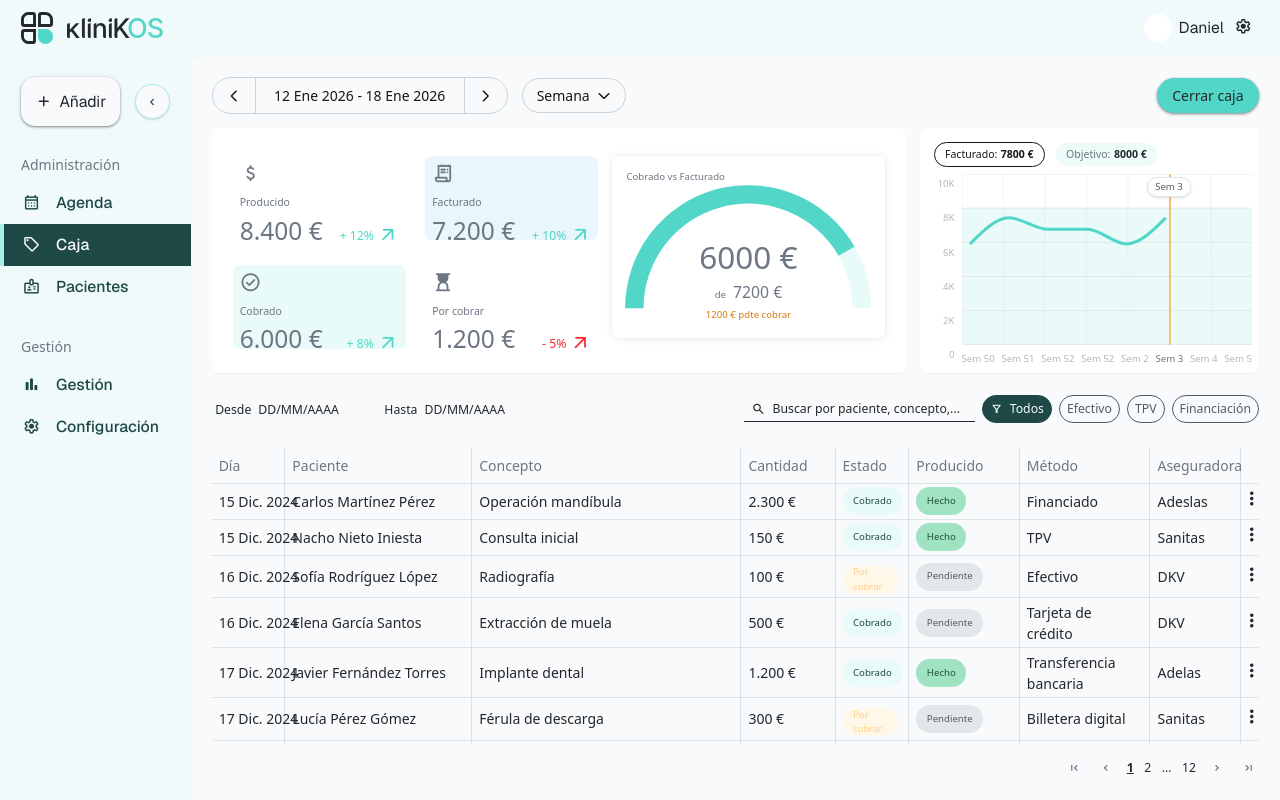
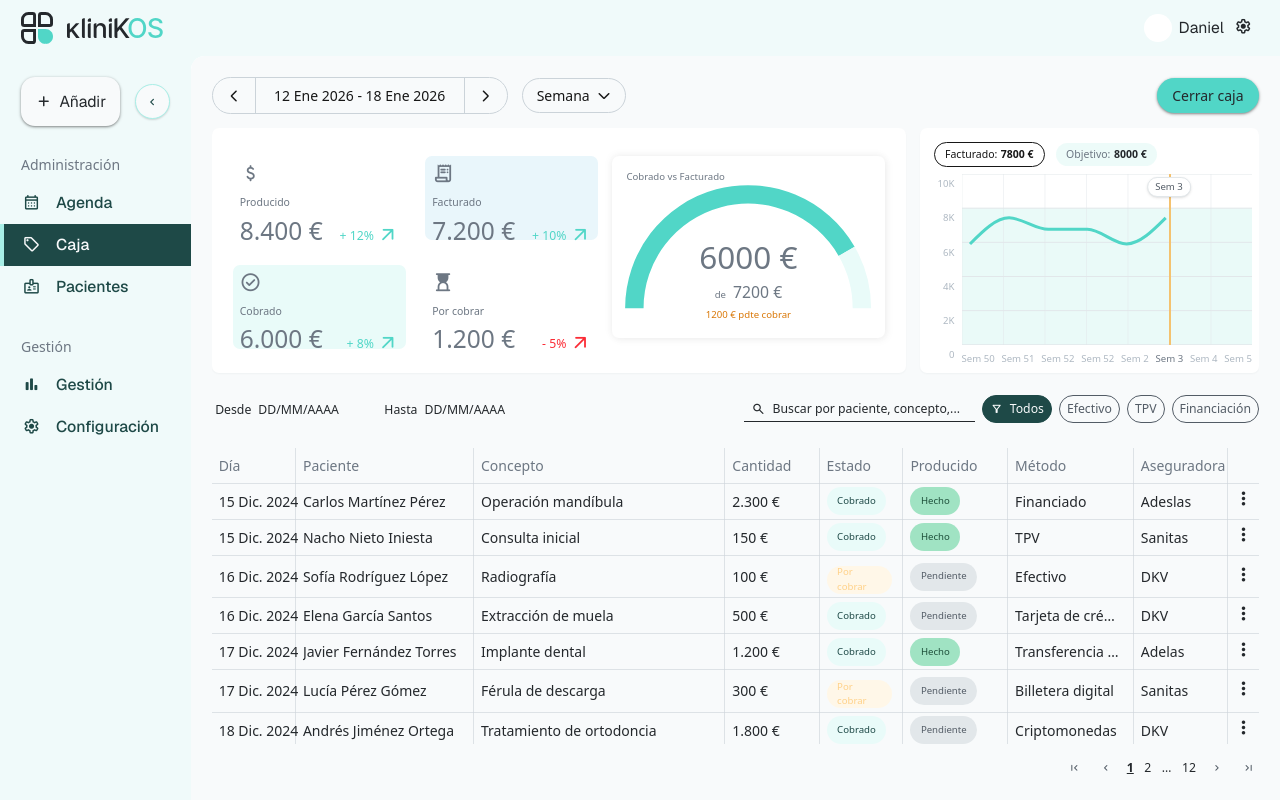
Before and after one commit to klinikOSapp/klinikOS-app, a Next.js app: page /caja in a window 1280 px wide. Built offline with nearby package versions, Linux system fonts and the light colour scheme.

Commit message:
agenda fixes

```diff
--- a/src/components/agenda/AppointmentSummaryCard.tsx
+++ b/src/components/agenda/AppointmentSummaryCard.tsx
@@ -171,6 +171,10 @@ export default function AppointmentSummaryCard({
       <div
         ref={indicatorRef}
         className='absolute left-0 top-0 bottom-0 z-10'
+        onMouseDown={(e) => {
+          // Prevenir que el mousedown inicie el drag selection del grid
+          e.stopPropagation()
+        }}
         onClick={(e) => {
           e.stopPropagation()
           if (onVisitStatusChange) {
@@ -265,21 +269,22 @@ export default function AppointmentSummaryCard({
         </div>
       </div>
 
-      {/* Drag / resize handlers */}
+      {/* Drag / resize handlers - left: 6px para no cubrir el indicador de estado */}
       <div
-        className={`absolute inset-0 ${
+        className={`absolute top-0 right-0 bottom-0 ${
           isDragging ? 'cursor-grabbing' : 'cursor-grab'
         }`}
+        style={{
+          left: '6px', // No cubrir el indicador de estado de visita
+          opacity: isDragging ? 0.88 : 1,
+          transform: isDragging ? 'scale(1.02)' : 'none',
+          transition: 'transform 120ms ease, opacity 120ms ease'
+        }}
         onMouseDown={(e) => {
           e.stopPropagation()
           onDragStart?.('move', event, e.clientX, e.clientY)
         }}
         aria-hidden
-        style={{
-          opacity: isDragging ? 0.88 : 1,
-          transform: isDragging ? 'scale(1.02)' : 'none',
-          transition: 'transform 120ms ease, opacity 120ms ease'
-        }}
       />
       <div
         className={`absolute bottom-0 left-0 right-0 h-2 ${
@@ -303,6 +308,7 @@ export default function AppointmentSummaryCard({
             top: menuPosition.top,
             left: menuPosition.left
           }}
+          onMouseDown={(e) => e.stopPropagation()}
           onClick={(e) => e.stopPropagation()}
         >
           <VisitStatusMenu
--- a/src/components/agenda/DayCalendar.tsx
+++ b/src/components/agenda/DayCalendar.tsx
@@ -907,6 +907,10 @@ function DayEvent({
       <div
         ref={indicatorRef}
         className='absolute left-0 top-0 bottom-0 z-10'
+        onMouseDown={(e) => {
+          // Prevenir que el mousedown inicie el drag selection del grid
+          e.stopPropagation()
+        }}
         onClick={(e) => {
           e.stopPropagation()
           if (onVisitStatusChange) {
@@ -984,12 +988,13 @@ function DayEvent({
         </div>
       </div>
 
-      {/* Drag overlay - inicia el drag desde cualquier punto de la tarjeta */}
+      {/* Drag overlay - inicia el drag desde cualquier punto de la tarjeta (excepto indicador de estado) */}
       {onDragStart && (
         <div
-          className={`absolute inset-0 ${
+          className={`absolute top-0 right-0 bottom-0 ${
             isDragging ? 'cursor-grabbing' : 'cursor-grab'
           }`}
+          style={{ left: '6px' }} // No cubrir el indicador de estado de visita
           onMouseDown={(e) => {
             e.stopPropagation()
             onDragStart(e)
@@ -1022,6 +1027,7 @@ function DayEvent({
             top: menuPosition.top,
             left: menuPosition.left
           }}
+          onMouseDown={(e) => e.stopPropagation()}
           onClick={(e) => e.stopPropagation()}
         >
           <VisitStatusMenu
--- a/src/components/agenda/VisitStatusIndicator.tsx
+++ b/src/components/agenda/VisitStatusIndicator.tsx
@@ -102,6 +102,10 @@ export default function VisitStatusIndicator({
         aria-label={`Estado: ${config.label}. ${readOnly ? '' : 'Clic para cambiar'}`}
         aria-haspopup={readOnly ? undefined : 'menu'}
         aria-expanded={readOnly ? undefined : isMenuOpen}
+        onMouseDown={(e) => {
+          // Prevenir que el mousedown inicie el drag selection del grid
+          e.stopPropagation()
+        }}
         onClick={handleClick}
         onKeyDown={(e) => {
           if (!readOnly && (e.key === 'Enter' || e.key === ' ')) {
--- a/src/components/agenda/VisitStatusMenu.tsx
+++ b/src/components/agenda/VisitStatusMenu.tsx
@@ -57,6 +57,7 @@ export default function VisitStatusMenu({
       role='menu'
       tabIndex={-1}
       className='min-w-[180px] overflow-hidden rounded-[8px] border border-[var(--color-neutral-200)] bg-white shadow-lg'
+      onMouseDown={(e) => e.stopPropagation()}
       onClick={(e) => e.stopPropagation()}
     >
       {/* Header */}
--- a/src/components/caja/CashMovementsTable.tsx
+++ b/src/components/caja/CashMovementsTable.tsx
@@ -40,7 +40,8 @@ type ColumnId =
 type ColumnDefinition = {
   id: ColumnId
   label: string
-  widthRem: number
+  /** Ancho en porcentaje del total de la tabla */
+  widthPercent: number
   align?: 'left' | 'right' | 'center'
   headerClassName?: string
   cellClassName?: string
@@ -163,8 +164,6 @@ const MOVEMENTS: CashMovement[] = [
   }
 ]
 
-const TABLE_WIDTH_REM = 101 // 1616px ÷ 16
-const TABLE_HEIGHT_REM = 27.5 // 440px ÷ 16
 const CONTROL_HEIGHT_REM = 2 // 32px ÷ 16
 
 const getHeaderCellClasses = (
@@ -273,8 +272,6 @@ export default function CashMovementsTable({
   const [activePaymentFilters, setActivePaymentFilters] = useState<
     PaymentCategory[]
   >([])
-  const tableContainerRef = useRef<HTMLDivElement>(null)
-  const [scaleFactor, setScaleFactor] = useState(1)
   const [openActionsMenu, setOpenActionsMenu] = useState<string | null>(null)
   const [rowStatuses, setRowStatuses] = useState<Record<string, InvoiceStatus>>(
     () => {
@@ -306,9 +303,6 @@ export default function CashMovementsTable({
   })
 
   useEffect(() => {
-    const container = tableContainerRef.current
-    if (!container || typeof window === 'undefined') return
-
     const handleOutsideClick = (event: MouseEvent) => {
       const target = event.target as HTMLElement | null
       if (target?.closest('[data-actions-dropdown]')) return
@@ -317,25 +311,7 @@ export default function CashMovementsTable({
 
     document.addEventListener('mousedown', handleOutsideClick)
 
-    const updateScale = () => {
-      const { width } = container.getBoundingClientRect()
-      const rootFontSize =
-        parseFloat(getComputedStyle(document.documentElement).fontSize) || 16
-      const availableRem = width / rootFontSize
-      const nextScale = Math.min(1, availableRem / TABLE_WIDTH_REM)
-
-      setScaleFactor((prev) =>
-        Math.abs(prev - nextScale) < 0.001 ? prev : nextScale
-      )
-    }
-
-    updateScale()
-
-    const resizeObserver = new ResizeObserver(updateScale)
-    resizeObserver.observe(container)
-
     return () => {
-      resizeObserver.disconnect()
       document.removeEventListener('mousedown', handleOutsideClick)
     }
   }, [])
@@ -363,23 +339,25 @@ export default function CashMovementsTable({
   }, [])
 
   const columns: ColumnDefinition[] = useMemo(() => {
-    const COLUMN_WIDTHS_REM = {
-      time: 7, // 112px (Figma)
-      patient: 17.875, // 286px (Figma)
-      concept: 25.75, // 412px
-      amount: 9, // 144px (reduce to evitar wrap en Día)
-      status: 7.0625, // 113px
-      produced: 10.5625, // 169px
-      method: 12.5, // 200px
-      insurer: 8.6875, // 139px
-      actions: 1.5 // 24px
+    // Anchos en porcentaje - total = 100%
+    // Basado en proporciones de Figma pero usando % para responsividad
+    const COLUMN_WIDTHS_PERCENT = {
+      time: 8,        // Día (antes 7rem)
+      patient: 17,    // Paciente (antes 17.875rem)
+      concept: 24,    // Concepto (antes 25.75rem)
+      amount: 9,      // Cantidad (antes 9rem)
+      status: 8,      // Estado (antes 7.0625rem)
+      produced: 10,   // Producido (antes 10.5625rem)
+      method: 12,     // Método (antes 12.5rem)
+      insurer: 9,     // Aseguradora (antes 8.6875rem)
+      actions: 3      // Acciones (antes 1.5rem)
     } as const
 
     return [
       {
         id: 'time',
         label: 'Día',
-        widthRem: COLUMN_WIDTHS_REM.time,
+        widthPercent: COLUMN_WIDTHS_PERCENT.time,
         render: (movement) => (
           <span className='whitespace-nowrap'>{movement.time}</span>
         )
@@ -387,25 +365,31 @@ export default function CashMovementsTable({
       {
         id: 'patient',
         label: 'Paciente',
-        widthRem: COLUMN_WIDTHS_REM.patient,
-        render: (movement) => movement.patient
+        widthPercent: COLUMN_WIDTHS_PERCENT.patient,
+        render: (movement) => (
+          <span className='block truncate'>{movement.patient}</span>
+        )
       },
       {
         id: 'concept',
         label: 'Concepto',
-        widthRem: COLUMN_WIDTHS_REM.concept,
-        render: (movement) => movement.concept
+        widthPercent: COLUMN_WIDTHS_PERCENT.concept,
+        render: (movement) => (
+          <span className='block truncate'>{movement.concept}</span>
+        )
       },
       {
         id: 'amount',
         label: 'Cantidad',
-        widthRem: COLUMN_WIDTHS_REM.amount,
-        render: (movement) => movement.amount
+        widthPercent: COLUMN_WIDTHS_PERCENT.amount,
+        render: (movement) => (
+          <span className='whitespace-nowrap'>{movement.amount}</span>
+        )
       },
       {
         id: 'status',
         label: 'Estado',
-        widthRem: COLUMN_WIDTHS_REM.status,
+        widthPercent: COLUMN_WIDTHS_PERCENT.status,
         render: (movement) => {
           const id = `${movement.time}-${movement.patient}`
           const currentStatus = rowStatuses[id] ?? movement.status
@@ -415,7 +399,7 @@ export default function CashMovementsTable({
       {
         id: 'produced',
         label: 'Producido',
-        widthRem: COLUMN_WIDTHS_REM.produced,
+        widthPercent: COLUMN_WIDTHS_PERCENT.produced,
         render: (movement) => {
           const id = `${movement.time}-${movement.patient}`
           const currentProduced = rowProduced[id] ?? movement.produced
@@ -425,12 +409,12 @@ export default function CashMovementsTable({
       {
         id: 'method',
         label: 'Método',
-        widthRem: COLUMN_WIDTHS_REM.method,
+        widthPercent: COLUMN_WIDTHS_PERCENT.method,
         render: (movement) => {
           const id = `${movement.time}-${movement.patient}`
           const currentMethod = rowMethods[id] ?? movement.method
           return (
-            <span className='text-body-md text-[var(--color-neutral-900)]'>
+            <span className='block truncate text-body-md text-[var(--color-neutral-900)]'>
               {currentMethod}
             </span>
           )
@@ -439,13 +423,15 @@ export default function CashMovementsTable({
       {
         id: 'insurer',
         label: 'Aseguradora',
-        widthRem: COLUMN_WIDTHS_REM.insurer,
-        render: (movement) => movement.insurer
+        widthPercent: COLUMN_WIDTHS_PERCENT.insurer,
+        render: (movement) => (
+          <span className='block truncate'>{movement.insurer}</span>
+        )
       },
       {
         id: 'actions',
         label: '',
-        widthRem: COLUMN_WIDTHS_REM.actions,
+        widthPercent: COLUMN_WIDTHS_PERCENT.actions,
         align: 'center',
         cellClassName: 'px-0',
         cellStyle: { paddingLeft: 0, paddingRight: 0 },
@@ -596,12 +582,9 @@ export default function CashMovementsTable({
         </div>
       </div>
 
-      <div
-        ref={tableContainerRef}
-        className='mt-6 flex-1 overflow-hidden rounded-lg'
-      >
-        <div className='h-full overflow-y-auto overflow-x-hidden'>
-          <table className='w-full table-fixed border-collapse text-left'>
+      <div className='mt-6 flex-1 overflow-hidden rounded-lg'>
+        <div className='h-full overflow-y-auto overflow-x-auto'>
+          <table className='w-full min-w-[50rem] table-fixed border-collapse text-left'>
             <thead className='sticky top-0 z-10 bg-[var(--color-neutral-50)]'>
               <tr>
                 {columns.map((column, index) => (
@@ -613,7 +596,7 @@ export default function CashMovementsTable({
                       column.align
                     )} ${column.headerClassName ?? ''}`}
                     scope='col'
-                    style={{ width: `${column.widthRem * scaleFactor}rem` }}
+                    style={{ width: `${column.widthPercent}%` }}
                   >
                     {column.label}
                   </th>
@@ -632,7 +615,7 @@ export default function CashMovementsTable({
                         column.align
                       )} ${column.cellClassName ?? ''}`}
                       style={{
-                        width: `${column.widthRem * scaleFactor}rem`,
+                        width: `${column.widthPercent}%`,
                         ...(column.cellStyle ?? {})
                       }}
                     >
```
